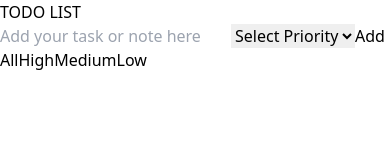
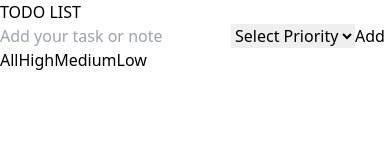
Before and after one commit to manthansharadbire/todo-app, a React (Vite) app: page / in a window 390 px wide. Shown: the top 160 px of the page. Built offline with nearby package versions, Linux system fonts and the light colour scheme.

Commit message:
responsiveness changes added

```diff
--- a/src/App.jsx
+++ b/src/App.jsx
@@ -35,15 +35,15 @@ toast.success("Task deleted successfully");
 return (
   <div>
   <div className='relative'>
-  <h1 className='text-xl md:text-3xl font-semibold text-center m-5'>TODO LIST</h1>
+  <h1 className='text-sm md:text-3xl font-semibold text-center m-5'>TODO LIST</h1>
   </div>
   <div className='flex justify-center'>
   <input type="text"
-  placeholder='Add your task or note here'
+  placeholder='Add your task or note'
   className='border
    border-gray-400
   outline-none
-  w-[250px] md:w-1/2
+  w-[200px] md:w-1/2
   py-2 md:py-4 px-4
   rounded-lg shadow-lg
     '
@@ -54,11 +54,11 @@ return (
   })}}
   value={todoItem.task}/>
 
-  <select className='ml-2 md:ml-5 border
+  <select className='ml-1 md:ml-4 border
    border-gray-400
   outline-none
   rounded-lg shadow-lg
-  px-2 md:px-4 pr-2 cursor-pointer'
+  px-1 md:px-4 pr-1 cursor-pointer'
   onChange={(e)=>{
   setTodoItem({
   ...todoItem,
@@ -71,7 +71,7 @@ return (
     <option value={"Medium"}>Medium</option>
     <option value={"Low"}>Low</option>
     </select>
-   <button className='border ml-2 md:ml-5 px-4 md:px-8
+   <button className='border ml-1 md:ml-4 px-3 md:px-8
     border-gray-400
     outline-none
     rounded-lg shadow-lg
```
